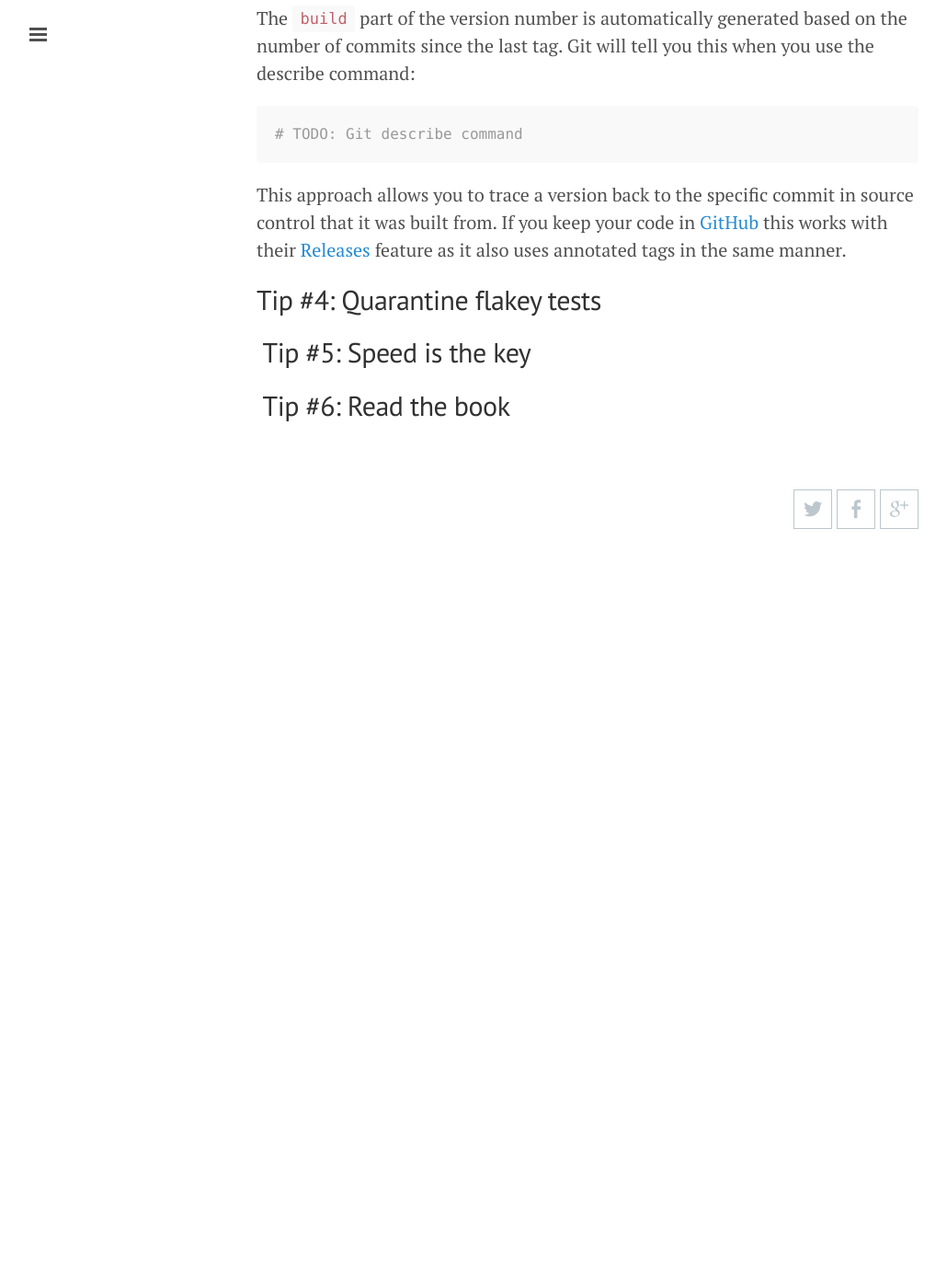
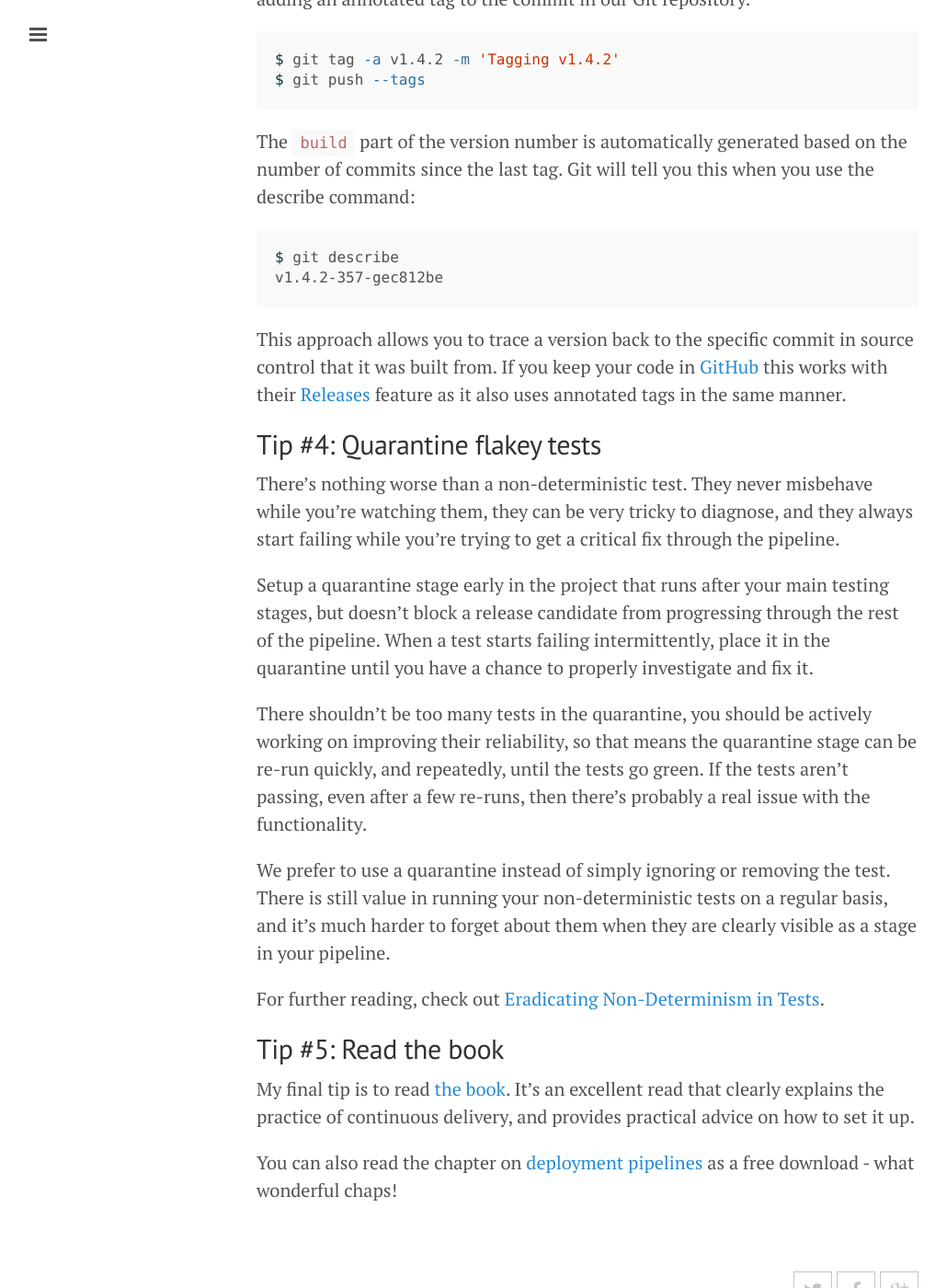
Before and after one commit to ColinOrr/colinorr.github.io, a Jekyll site: the page built from _posts/2015-07-27-continuous-delivery-tips.md, in a window 1280 px wide and 1400 px high, scrolled down 3073 px. Shown: the whole window at 92% size, without its empty margins (1-1031 px from the left). Built offline with Jekyll 4.4.1, drawn with Linux system fonts in a browser that asks for light colours; some web fonts are replaced; Markdown is read by kramdown in place of the engine named in the settings; comment, search, counter and statistics services are not loaded; before the commit the page ends 3703 px from its top, so only the background shows below that; some of the changed text lies outside the part shown.

Commit message:
Finished off Continuous Delivery Tips

````diff
--- a/_posts/2015-07-27-continuous-delivery-tips.md
+++ b/_posts/2015-07-27-continuous-delivery-tips.md
@@ -2,7 +2,9 @@
 layout: post
 title: Continuous Delivery Tips
 summary: |
-  TODO: Summary
+  I recently gave a friend some advice on setting up his first Continuous Delivery
+  Pipeline.  We've been running pipelines on our .NET web projects for the last
+  couple of years so I had a few tips that I'll document here for posterity.
 ---
 I recently gave a friend some advice on setting up his first Continuous Delivery
 Pipeline.  We've been running pipelines on our .NET web projects for the last
@@ -33,13 +35,18 @@
 Get used to the idea that these scripts will be first class citizens in your
 codebase that need the same care and attention as your production code.
 
-We use Ruby, more specifically [Rake](), for all of our scripting needs.  Now
+We use Ruby, more specifically [Rake][2], for all of our scripting needs.  Now
 choosing Rake for scripting .NET projects has raised a few eyebrows at the
-office, but it actually works really well.  The [Albacore]() project extends
+office, but it actually works really well.  The [Albacore][3] project extends
 Rake to add tasks for building and testing .NET:
 
 ```ruby
-# TODO: Albacore example
+build :rebuild do |b|
+  b.sln    = 'MyProject.sln'
+  b.target = ['Clean', 'Rebuild']
+
+  b.prop 'Configuration', 'Release'
+end
 ```
 
 One of the advantages of using Rake is that you're actually writing Ruby code.
@@ -56,7 +63,7 @@
 
 ## Tip #2: Don't marry your CI platform
 
-Continuous integration platforms like [TeamCity]() provide all sorts of fancy
+Continuous integration platforms like [TeamCity][4] provide all sorts of fancy
 features to entice you into a long term relationship. They can detect the type
 of project in your source code and automatically build it, provide runners for
 every testing framework known to mankind, even publish your libraries to package
@@ -82,7 +89,7 @@
 
 For us, this means that our TeamCity server simply runs a series of Rake tasks
 at each stage of the delivery pipeline; and we use a clone of our development VM
-(built using [Vagrant]()) as the TeamCity build agent.
+(built using [Vagrant][5]) as the TeamCity build agent.
 
 ## Tip #3: Use traceable version numbers
 
@@ -104,7 +111,8 @@
 by adding an annotated tag to the commit in our Git repository.
 
 ```bash
-# TODO: Annotated tag command
+$ git tag -a v1.4.2 -m 'Tagging v1.4.2'
+$ git push --tags
 ```
 
 The `build` part of the version number is automatically generated based on the
@@ -112,16 +120,56 @@
 describe command:
 
 ```bash
-# TODO: Git describe command
+$ git describe
+v1.4.2-357-gec812be
 ```
 
 This approach allows you to trace a version back to the specific commit in
-source control that it was built from. If you keep your code in [GitHub]() this
-works with their [Releases]() feature as it also uses annotated tags in the same
-manner.
+source control that it was built from. If you keep your code in [GitHub][6] this
+works with their [Releases][7] feature as it also uses annotated tags in the
+same manner.
 
 ## Tip #4: Quarantine flakey tests
-## Tip #5: Speed is the key
-## Tip #6: Read the book
+
+There's nothing worse than a non-deterministic test.  They never misbehave while
+you're watching them, they can be very tricky to diagnose, and they always start
+failing while you're trying to get a critical fix through the pipeline.
+
+Setup a quarantine stage early in the project that runs after your main testing
+stages, but doesn't block a release candidate from progressing through the rest
+of the pipeline.  When a test starts failing intermittently, place it in the
+quarantine until you have a chance to properly investigate and fix it.
+
+There shouldn't be too many tests in the quarantine, you should be actively
+working on improving their reliability, so that means the quarantine stage can
+be re-run quickly, and repeatedly, until the tests go green.  If the tests
+aren't passing, even after a few re-runs, then there's probably a real issue
+with the functionality.
+
+We prefer to use a quarantine instead of simply ignoring or removing the test.
+There is still value in running your non-deterministic tests on a regular basis,
+and it's much harder to forget about them when they are clearly visible as a
+stage in your pipeline.
+
+For further reading, check out [Eradicating Non-Determinism in Tests][8].
+
+## Tip #5: Read the book
+
+My final tip is to read [the book][9].  It's an excellent read that clearly
+explains the practice of continuous delivery, and provides practical advice on
+how to set it up.
+
+You can also read the chapter on [deployment pipelines][10] as a free download -
+what wonderful chaps!
+
 
 [1]: http://martinfowler.com/bliki/DeploymentPipeline.html
+[2]: http://docs.seattlerb.org/rake
+[3]: https://github.com/Albacore/albacore/wiki
+[4]: https://www.jetbrains.com/teamcity
+[5]: https://www.vagrantup.com
+[6]: https://github.com
+[7]: https://github.com/blog/1547-release-your-software
+[8]: http://martinfowler.com/articles/nonDeterminism.html
+[9]: http://www.amazon.co.uk/dp/0321601912
+[10]: http://www.informit.com/articles/article.aspx?p=1621865
````
